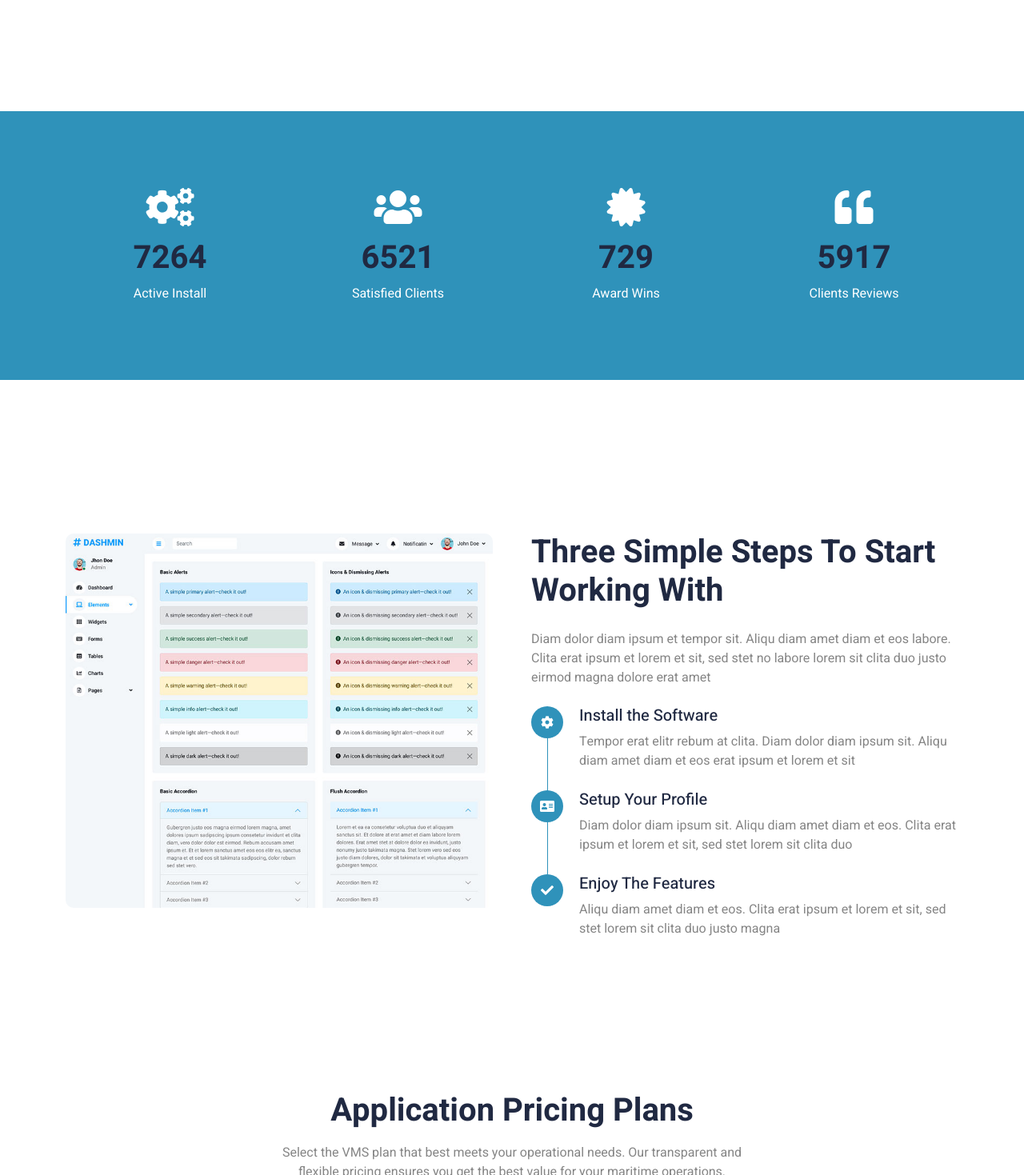
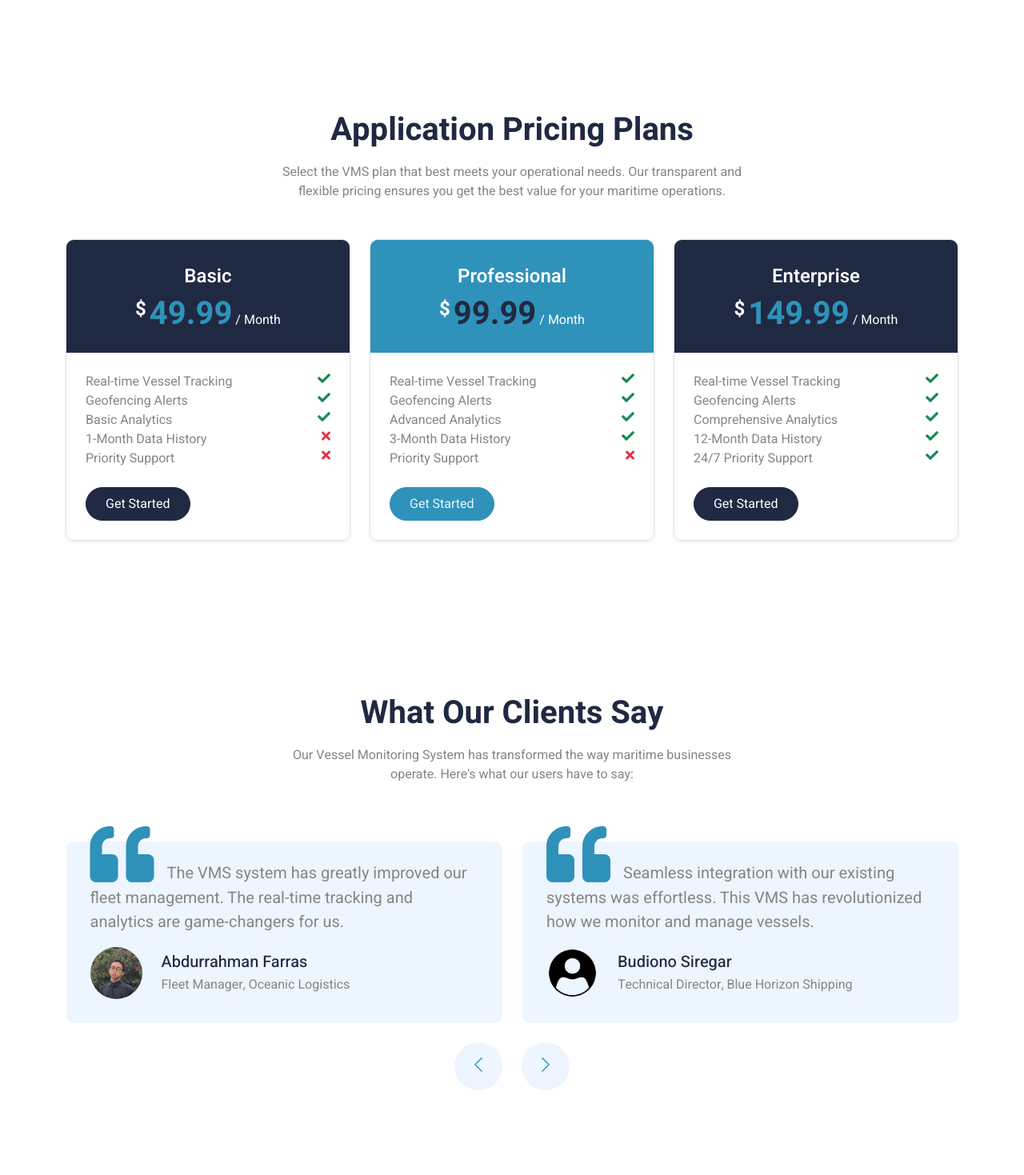
Before and after one commit to Fugomika/voyage-vms, a plain HTML site: page index.html in a window 1280 px wide. Shown: the part 2240-3709 px from the top of the page at 80% size. Drawn offline with nearby package versions, Linux system fonts and the light colour scheme.

Commit message:
commented

```diff
--- a/index.html
+++ b/index.html
@@ -245,7 +245,7 @@
 
 
         <!-- Facts Start -->
-        <div class="container-xxl bg-primary my-6 py-6 wow fadeInUp" data-wow-delay="0.1s">
+        <!--  <div class="container-xxl bg-primary my-6 py-6 wow fadeInUp" data-wow-delay="0.1s">
             <div class="container">
                 <div class="row g-4">
                     <div class="col-md-6 col-lg-3 text-center wow fadeIn" data-wow-delay="0.1s">
@@ -270,12 +270,12 @@
                     </div>
                 </div>
             </div>
-        </div>
+        </div>  -->
         <!-- Facts End -->
 
 
         <!-- Process Start -->
-        <div class="container-xxl py-6">
+        <!--  <div class="container-xxl py-6">
             <div class="container">
                 <div class="row g-5">
                     <div class="col-lg-6 wow fadeInUp" data-wow-delay="0.1s">
@@ -310,7 +310,7 @@
                     </div>
                 </div>
             </div>
-        </div>
+        </div>  -->
         <!-- Process End -->
 
 
```
